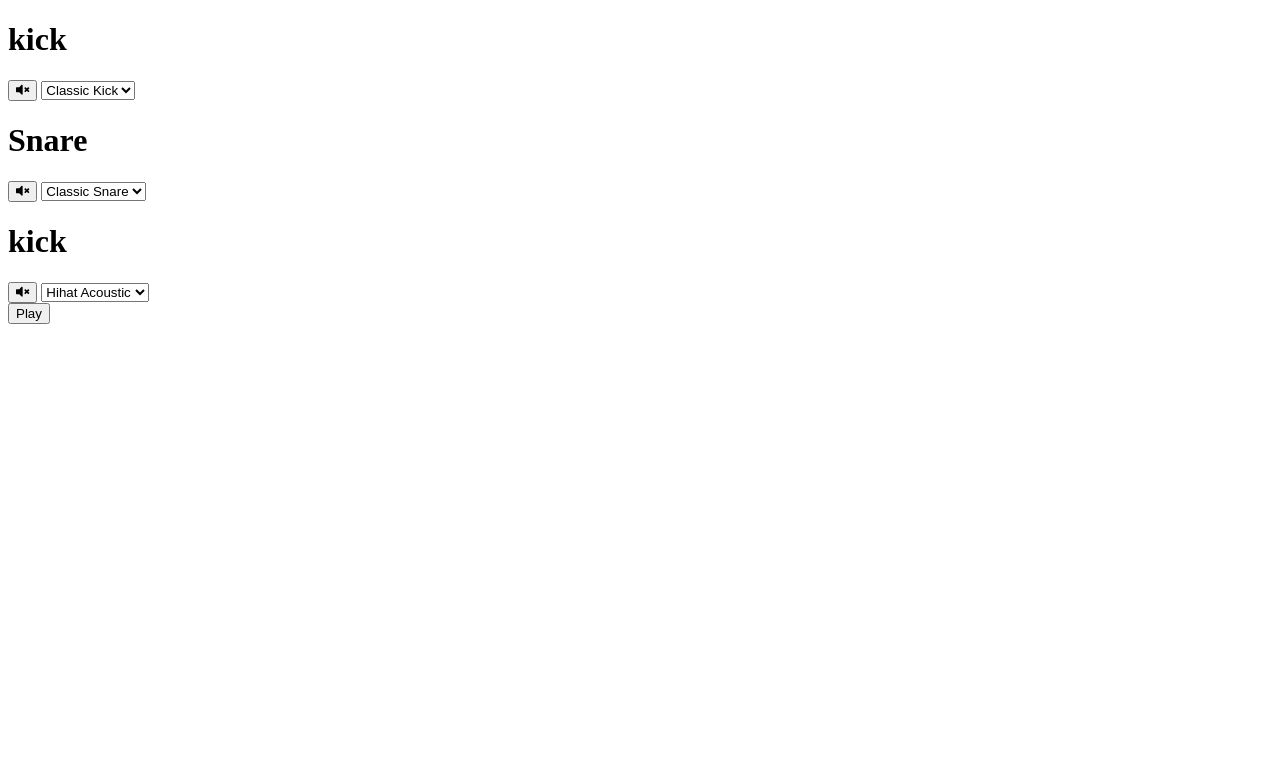
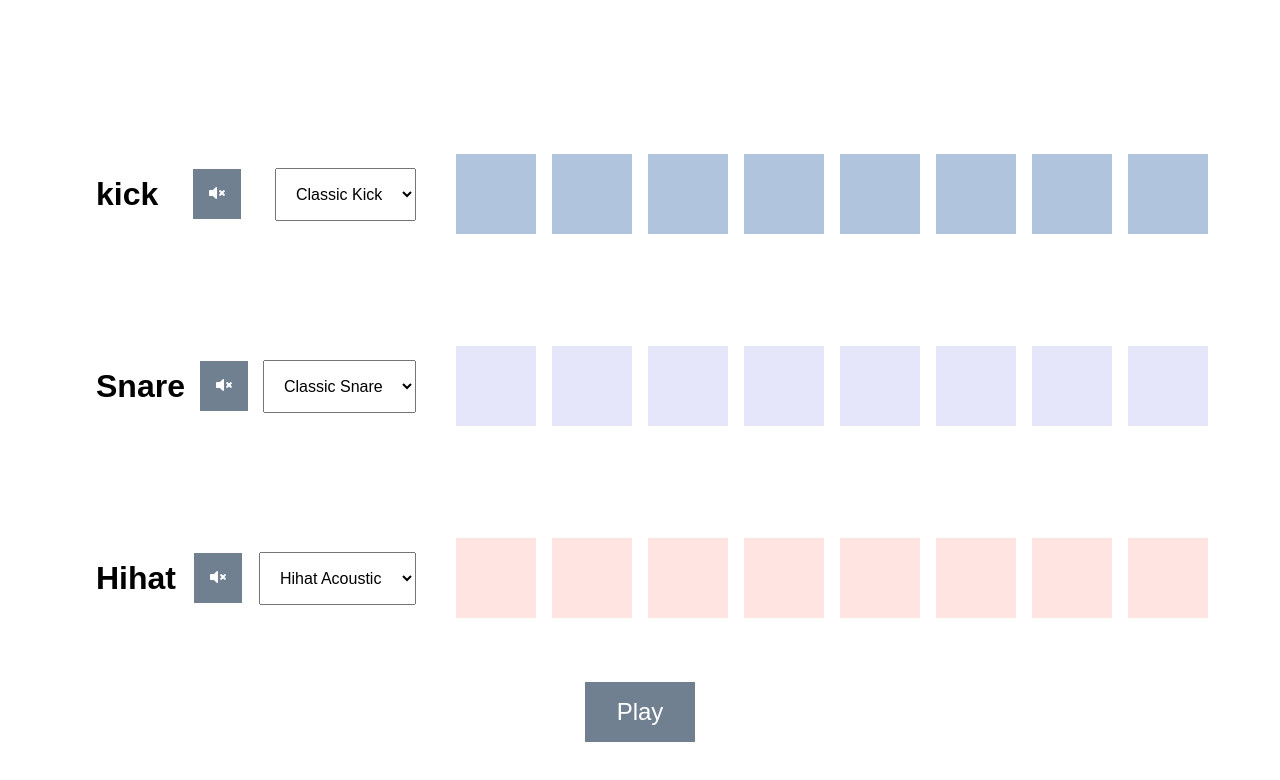
Before and after one commit to JinaZhu/Beatmaker, a plain HTML site: page index.html in a window 1280 px wide. Drawn offline with Linux system fonts and the light colour scheme.

Commit message:
added styling

```diff
--- a/index.html
+++ b/index.html
@@ -3,7 +3,7 @@
   <head>
     <meta charset="UTF-8" />
     <meta name="viewport" content="width=device-width, initial-scale=1.0" />
-    <link ref="stylesheet" href="./style.css" />
+    <link rel="stylesheet" href="./style.css" />
     <title>Beatmaker</title>
   </head>
   <body>
@@ -15,9 +15,9 @@
             <i class="fas fa-volume-mute"></i>
           </button>
           <select name="kick-select" id="kick-select">
-            <option value="./sounds/kick-classic.wav">Classic Kick</option>
-            <option value="./sounds/kick-808.wav">808 Kick</option>
-            <option value="./sounds/kick-heavy.wav">Kick Heavy</option>
+            <option value="./allSounds/kick-classic.wav">Classic Kick</option>
+            <option value="./allSounds/kick-808.wav">808 Kick</option>
+            <option value="./allSounds/kick-heavy.wav">Kick Heavy</option>
           </select>
         </div>
         <div class="kick">
@@ -38,14 +38,14 @@
             <i class="fas fa-volume-mute"></i>
           </button>
           <select name="snare-select" id="snare-select">
-            <option value="./sounds/snare-acoutstic01.wav"
+            <option value="./allSounds/snare-acoutstic01.wav"
               >Classic Snare</option
             >
-            <option value="./sounds/snare-808.wav">808 Snare</option>
-            <option value="./sounds/snare-vinyl02.wav">Snare Vinyl</option>
+            <option value="./allSounds/snare-808.wav">808 Snare</option>
+            <option value="./allSounds/snare-vinyl02.wav">Snare Vinyl</option>
           </select>
         </div>
-        <div class="Snarre">
+        <div class="snare">
           <div class="pad snare-pad b0"></div>
           <div class="pad snare-pad b1"></div>
           <div class="pad snare-pad b2"></div>
@@ -58,15 +58,15 @@
       </div>
       <div class="hihat-track">
         <div class="controls">
-          <h1>kick</h1>
+          <h1>Hihat</h1>
           <button data-track="2" class="mute hihat-volumn">
             <i class="fas fa-volume-mute"></i>
           </button>
           <select name="hihat-select" id="hihat-select">
-            <option value="./sounds/hihat-acoustic01.wav"
+            <option value="./allSounds/hihat-acoustic01.wav"
               >Hihat Acoustic</option
             >
-            <option value="./sounds/hihat-808.wav">808 Hihat</option>
+            <option value="./allSounds/hihat-808.wav">808 Hihat</option>
           </select>
         </div>
         <div class="hihat">
@@ -80,11 +80,11 @@
           <div class="pad hihat-pad b7"></div>
         </div>
       </div>
+      <button class="play">Play</button>
     </div>
-    <button class="play">Play</button>
-    <audio class="kick-sound" src="./sounds/kick-classic.wav"></audio>
-    <audio class="snare-sound" src="./sounds/snare-acoutstic01.wav"></audio>
-    <audio class="hihat-sound" src="./sounds/hihat-acoustic01.wav"></audio>
+    <audio class="kick-sound" src="./allSounds/kick-classic.wav"></audio>
+    <audio class="snare-sound" src="./allSounds/snare-acoustic01.wav"></audio>
+    <audio class="hihat-sound" src="./allSounds/hihat-acoustic01.wav"></audio>
     <script
       src="https://cdnjs.cloudflare.com/ajax/libs/font-awesome/5.13.0/js/all.min.js"
       integrity="sha256-KzZiKy0DWYsnwMF+X1DvQngQ2/FxF7MF3Ff72XcpuPs="
--- a/style.css
+++ b/style.css
@@ -0,0 +1,105 @@
+* {
+  margin: 0;
+  padding: 0;
+  /* when you add padding and whatnot, add to inside and not outside*/
+  box-sizing: border-box;
+}
+
+body {
+  font-family: sans-serif;
+}
+
+i,
+svg {
+  pointer-events: none;
+}
+
+.kick-pad,
+.snare-pad,
+.hihat-pad {
+  width: 5rem;
+  height: 5rem;
+  margin: 1rem 0.5rem;
+  cursor: pointer;
+}
+
+.kick-pad {
+  background: #b0c4de;
+}
+
+.snare-pad {
+  background: #e6e6fa;
+}
+
+.hihat-pad {
+  background: #ffe4e1;
+}
+
+.kick-pad.active {
+  background: #4682b4;
+}
+
+.snare-pad.active {
+  background: #7b68ee;
+}
+
+.hihat-pad.active {
+  background: #bc8f8f;
+}
+
+.sequencer {
+  display: flex;
+  min-height: 100vh;
+  flex-direction: column;
+  align-items: center;
+  justify-content: center;
+}
+
+.hihat-track,
+.snare-track,
+.kick-track {
+  display: flex;
+  align-items: center;
+  width: 90%;
+  justify-content: space-between;
+  margin-top: 5rem;
+}
+
+.kick,
+.hihat,
+.snare {
+  display: flex;
+}
+
+.controls {
+  display: flex;
+  justify-content: space-between;
+  align-items: center;
+  flex: 1;
+  margin: 0rem 2rem;
+}
+
+.controls button {
+  padding: 1rem;
+  border: none;
+  background: #708090;
+  color: white;
+  font-size: 1rem;
+  cursor: pointer;
+  transition: all 0.5s ease;
+}
+
+.play {
+  padding: 1rem 2rem;
+  font-size: 1.5rem;
+  background: #708090;
+  color: white;
+  border: none;
+  cursor: pointer;
+  margin-top: 3rem;
+}
+
+select {
+  padding: 1rem;
+  font-size: 1rem;
+}
```
